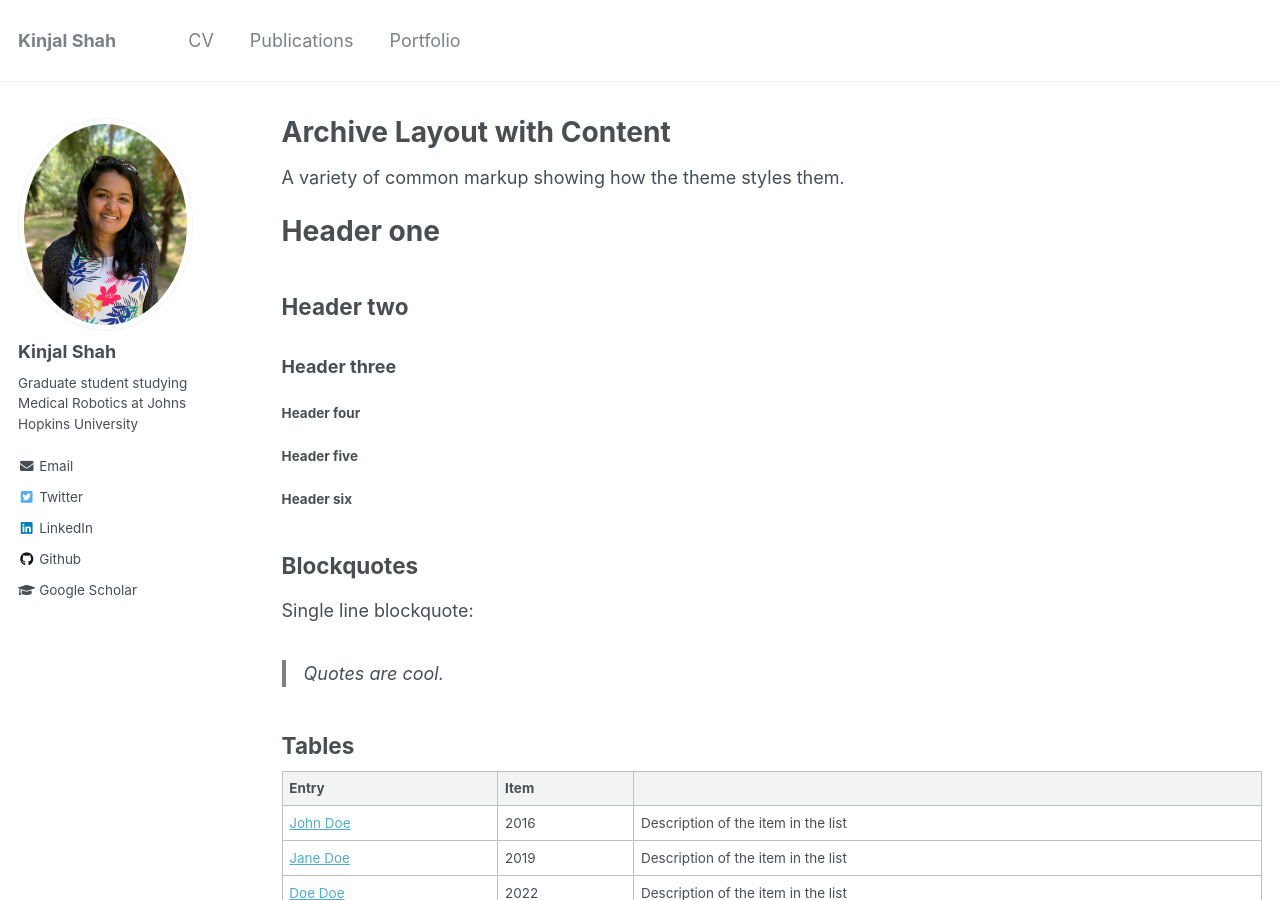
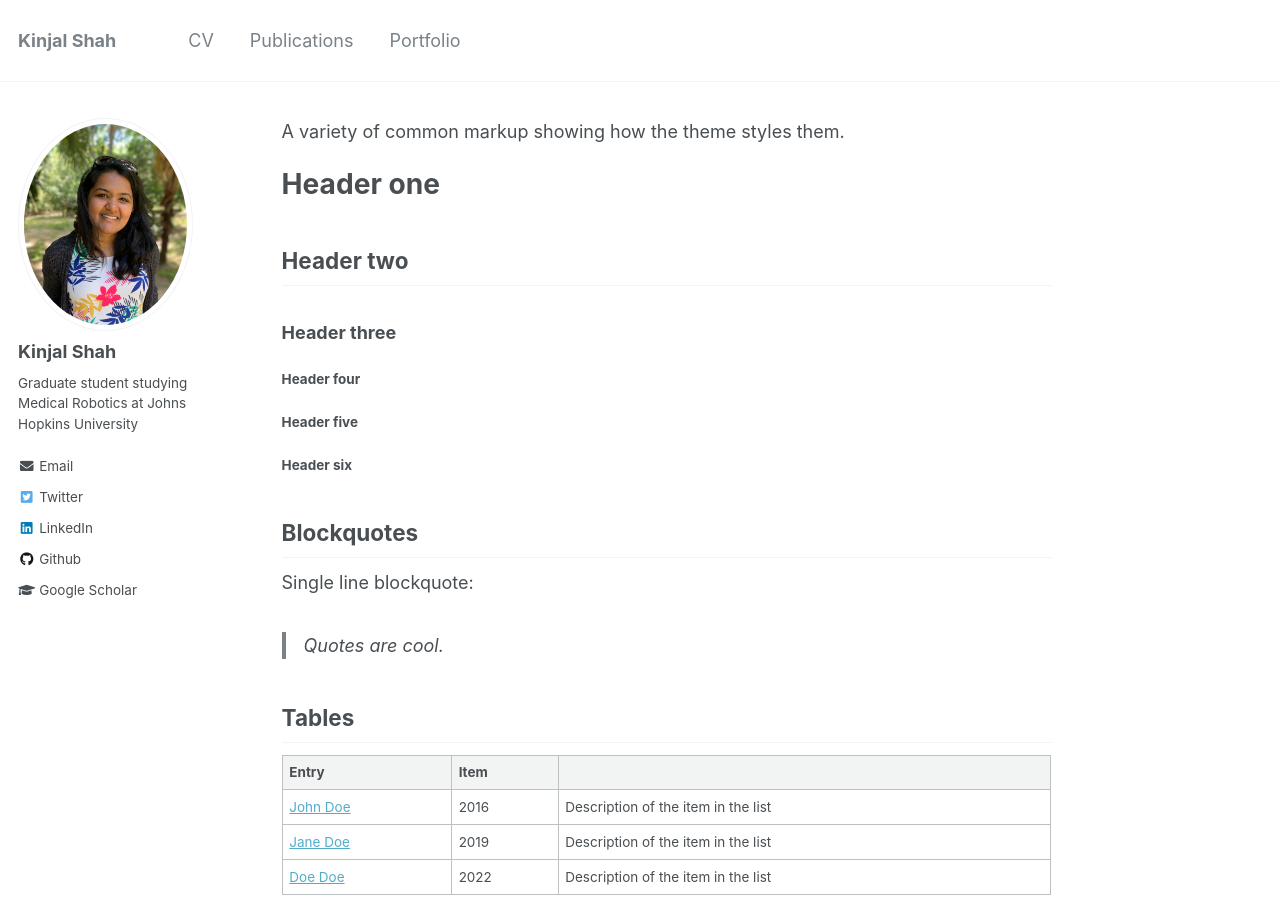
Before and after one commit to kinjmshah/kinjmshah.github.io, a Jekyll site: the page built from _pages/HELPERarchive-layout-with-content.md, in a window 1280 px wide and 900 px high. Built offline with Jekyll 4.4.1, drawn with Linux system fonts in a browser that asks for light colours; our own code applies the rules of GitHub Pages for plain Markdown files; some of the changed text lies outside the part shown.

Commit message:
Update and rename archive-layout-with-content.md to HELPERarchive-layout-with-content.md

```diff
--- a/_pages/archive-layout-with-content.md
+++ b/_pages/HELPERarchive-layout-with-content.md
@@ -1,9 +1,3 @@
----
-title: "Archive Layout with Content"
-layout: archive
-permalink: /archive-layout-with-content/
----
-
 A variety of common markup showing how the theme styles them.
 
 # Header one
```
